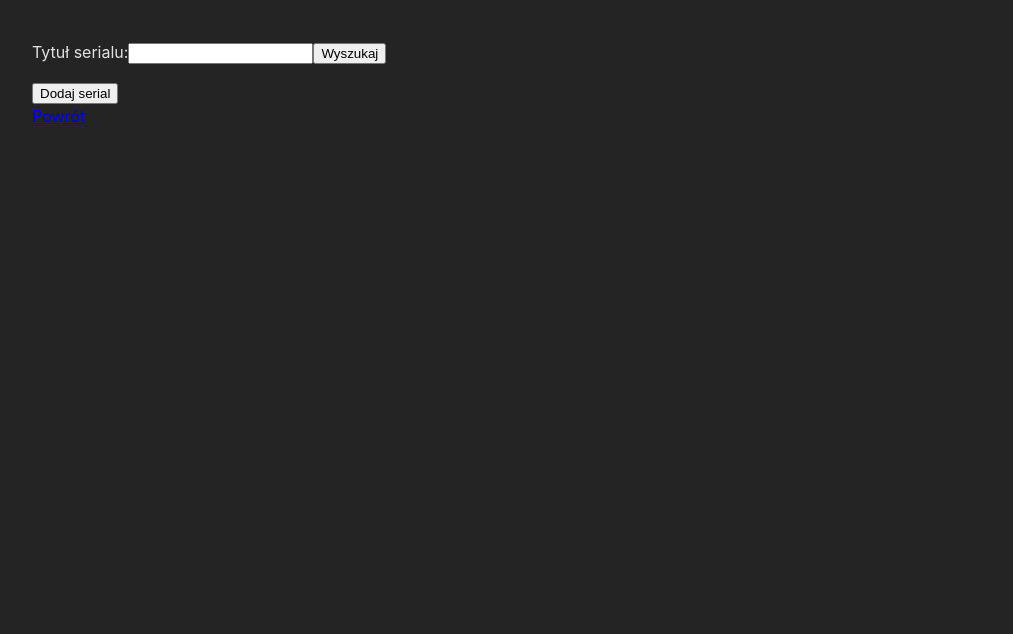
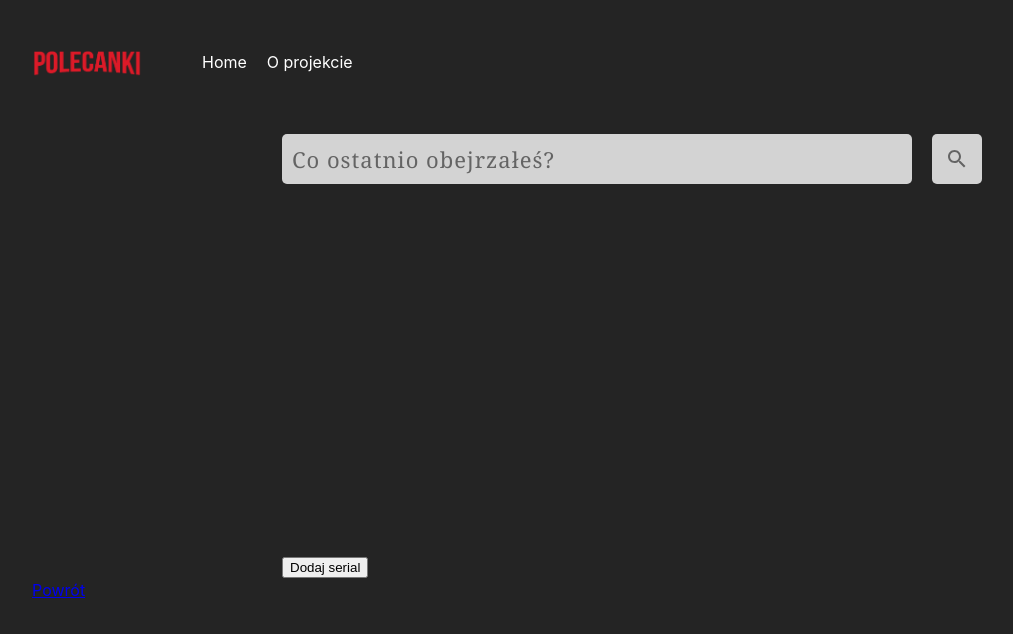
Before and after one commit to alwaw/Polecanki, a React (Vite) app: page /addNew in a window 1280 px wide. Shown: the top 634 px of the page, without its empty margins (8-1021 px from the left). Built offline with nearby package versions, Linux system fonts and the light colour scheme.

Commit message:
CSS has been added to the form in the AddNew component (still in progress)
to do: displaying the genres of the series as separate <li> elements. Currently, they are in an array within the dataAPI object

```diff
--- a/package.json
+++ b/package.json
@@ -10,6 +10,10 @@
     "preview": "vite preview"
   },
   "dependencies": {
+    "@emotion/react": "^11.11.4",
+    "@emotion/styled": "^11.11.5",
+    "@mui/icons-material": "^5.15.17",
+    "@mui/material": "^5.15.17",
     "match-sorter": "^6.3.4",
     "react": "^18.2.0",
     "react-dom": "^18.2.0",
--- a/src/components/AddNew/AddNew.jsx
+++ b/src/components/AddNew/AddNew.jsx
@@ -1,21 +1,51 @@
 import React from "react";
 import { TitlesContext } from "../../App";
 import { Link } from "react-router-dom";
+import { GENRE_ID } from "../../utils/GENRE_ID";
+import Navbar from "../Navbar/Navbar";
+import styles from "./AddNew.module.css";
+import IconButton from "@mui/material/IconButton";
+import SearchIcon from "@mui/icons-material/Search";
+
 
 function AddNew() {
   const { title, setTitle } = React.useContext(TitlesContext);
   const [pendingTitle, setPendingTitle] = React.useState("");
   const [dataAPI, setDataAPI] = React.useState({});
 
+  let arrayOfGenresNames = [];
+
   function titleSearching(event) {
     event.preventDefault();
 
     //everything about downloading data from TMDB:
-    function getDataFromAPI(id, title, src) {
+    function getDataFromAPI(id, title, src, overview, rating, genre) {
+      //I'm comparing IDs retrieved from the TMDB API with an array containing IDs and names of genres GENRE_ID.
+      const genre_ids = genre;
+      let arrayOfGenresObj = [];
+
+      for (let i = 0; i < genre_ids.length; i++) {
+        let newItem = GENRE_ID.filter((gen) => gen.id == genre_ids[i]);
+        arrayOfGenresObj.push(newItem);
+      }
+
+      //The array consists of [i] arrays, and within each array is an object - I extract the value 'name' from it.
+
+
+      for (let i = 0; i < arrayOfGenresObj.length; i++) {
+        let newItem = arrayOfGenresObj[i][0].name;
+        arrayOfGenresNames.push(newItem); // finally, an array with genre names is being created.
+      }
+
+      console.log(arrayOfGenresNames);
+
       const data = {
         id: id,
         title: title,
         URL_IMAGE: `https://image.tmdb.org/t/p/w500/${src}`,
+        overview: overview,
+        rating: rating,
+        genre_tags: arrayOfGenresNames,
       };
 
       const newObject = {
@@ -25,8 +55,11 @@ function AddNew() {
 
       setDataAPI(newObject);
 
-      console.log("data url image: " + data.URL_IMAGE);
+
+
     }
+
+
 
     const options = {
       method: "GET",
@@ -39,6 +72,7 @@ function AddNew() {
 
     const titleURL = encodeURIComponent(pendingTitle);
 
+    //fetch basic data: id, title (name), img src, overwiev, rating and genre ids
     fetch(
       `https://api.themoviedb.org/3/search/tv?query=${titleURL}&include_adult=false&language=en-US&page=1`,
       options
@@ -49,15 +83,21 @@ function AddNew() {
         getDataFromAPI(
           response.results[0].id,
           response.results[0].name,
-          response.results[0].poster_path
+          response.results[0].poster_path,
+          response.results[0].overview,
+          response.results[0].vote_average,
+          response.results[0].genre_ids
         );
       })
       .catch((err) => console.error(err));
+
+
   }
 
+
+
+
   function handleSubmit(event) {
-    //tutaj powinno być przekazanie całego obiektu z danymi o serialu do kolejnych komponentów
-
     event.preventDefault();
 
     //adding data about series to state => then display it in TitlesDisplay component
@@ -72,25 +112,79 @@ function AddNew() {
 
     setTitle(newTitle);
 
+
+
     // clear the field
     setPendingTitle("");
+
+
   }
+
+  //tutaj trzeba zrobić tak, aby tablica zaczęła działać i współpracować -
+  //konieczne jest mapowanie,
+  //zacznij od zamiany obiektu w tablicę Object.keys()
+
+  function handlerGenre(){
+    console.log(dataAPI.genre_tags);
+    let copyObj = {...dataAPI.genre_tags};
+    console.log(copyObj);
+  }
+
+
 
   return (
     <>
-      <form>
-        <label htmlFor="series-title">Tytuł serialu:</label>
+      <Navbar />
+      <form className={styles.formWrapper}>
+        <div className={styles.searchWrapper}>
+          <label htmlFor="series-title"></label>
+
           <input
+            className={styles.inputTitle}
             id="series-title"
             value={pendingTitle}
+            placeholder="Co ostatnio obejrzałeś?"
             onChange={(event) => {
               setPendingTitle(event.target.value);
             }}
           />
-        <button onClick={titleSearching}>Wyszukaj</button>
-        <p>{dataAPI.title}</p>
+
+          <IconButton
+            aria-label="search"
+            onClick={titleSearching}
+            className={styles.searchButton}
+            sx={{
+              backgroundColor: "white",
+              opacity: "0.8",
+              borderRadius: "5px",
+              height: "50px",
+            }}
+          >
+            <SearchIcon className={styles.searchIcon} />
+          </IconButton>
+        </div>
+        {/* Section with basic information about the series: title, description, and poster.*/}
+        <section className={styles.posterAndOverview}>
+          <div >
+            <img className={styles.poster} alt="" src={dataAPI.URL_IMAGE} />
+          </div>
+          <div className={styles.title}>
+            <div>{dataAPI.title}</div>
+          </div>
+          <div className={styles.overview}>
+            <div>{dataAPI.overview}</div>
+          </div>
+        </section>
+        <section className={styles.genreTags}>
+      {handlerGenre()}
+
+        </section>
+
         <p>{dataAPI.id}</p>
-        <img alt="" src={dataAPI.URL_IMAGE} />
+
+        <p>{dataAPI.rating}</p>
+        {/* <p>{dataAPI.genre_tags}</p> */}
+
         <button onClick={handleSubmit}>Dodaj serial</button>
       </form>
       <Link to="/">Powrót</Link>
@@ -98,4 +192,6 @@ function AddNew() {
   );
 }
 
+
+
 export default AddNew;
--- /dev/null
+++ b/src/components/AddNew/AddNew.module.css
@@ -0,0 +1,63 @@
+.formWrapper {
+    margin: 0 auto;
+    width: 700px;
+
+}
+
+/*search bar*/
+
+.searchWrapper {
+    display: flex;
+    width: 700px;
+    margin: 0;
+    padding: 0;
+    justify-content: flex-start;
+}
+
+.inputTitle {
+    width: 630px;
+    height: 50px;
+    background-color: white;
+    opacity: 0.8;
+    color: hsl(0, 0%, 25%);
+    font-family: Georgia, 'Times New Roman', Times, serif;
+    font-size: 22px;
+    padding: 0 10px;
+    letter-spacing: 1px;
+    border-radius: 5px;
+    margin: 0 20px 0 0;
+    border: none;
+}
+
+
+.searchButton {
+    height: 50px;
+    width: 50px;
+    background-color: white;
+}
+
+/* basic info: poster, title and overview*/
+
+.posterAndOverview {
+    display: flex;
+    height: 250px;
+    flex-direction: column;
+    flex-wrap: wrap;
+    margin: 60px 0;
+}
+
+.poster {
+    height: 250px;
+}
+
+.title {
+    font-size: 30px;
+    padding: 0 20px 40px 0px;
+    margin: 0;
+    font-weight: bold;
+}
+
+.overview {
+    width: 420px;
+    font-size: 15px;
+}
--- a/src/components/Layout/Layout.jsx
+++ b/src/components/Layout/Layout.jsx
@@ -2,28 +2,16 @@ import React from "react";
 import { Link, NavLink, Outlet } from "react-router-dom";
 import TitlesDisplay from "../TitlesDisplay/TitlesDisplay";
 import styles from "./Layout.module.css";
+import Navbar from "../Navbar/Navbar";
 
 function Layout() {
   return (
     <>
-      <header className={styles.header}>
-        <NavLink to="/">
-        <img
-          className={styles.img}
-          alt="polecanki logo"
-          src="src\assets\polecanki.png"
-        />
-        </NavLink>
-
-        <nav className={styles.navbar}>
-          <NavLink className={styles.navLink} to="/">Home </NavLink>
-          <NavLink className={styles.navLink} to="about">O projekcie </NavLink>
-        </nav>
-      </header>
+    <Navbar />
       <main>
         <Outlet />
       </main>
-    </>
+      </>
   );
 }
 
--- /dev/null
+++ b/src/components/Navbar/Navbar.jsx
@@ -0,0 +1,24 @@
+import React from "react";
+import { Link, NavLink, Outlet } from "react-router-dom";
+import styles from "./Navbar.module.css";
+
+function Navbar() {
+    return (
+
+          <header className={styles.header}>
+            <NavLink to="/">
+            <img
+              className={styles.img}
+              alt="polecanki logo"
+              src="src\assets\polecanki.png"
+            />
+            </NavLink>
+
+            <nav className={styles.navbar}>
+              <NavLink className={styles.navLink} to="/">Home </NavLink>
+              <NavLink className={styles.navLink} to="about">O projekcie </NavLink>
+            </nav>
+          </header>
+)}
+
+export default Navbar;
--- /dev/null
+++ b/src/components/Navbar/Navbar.module.css
@@ -0,0 +1,35 @@
+:root {
+    font-family: Inter, system-ui, Avenir, Helvetica, Arial, sans-serif;
+    line-height: 1.5;
+    font-weight: 400;
+    max-width: 1280px;
+    margin: 0 auto;
+    padding: 2rem;
+    color-scheme: light dark;
+    color: rgba(255, 255, 255, 0.87);
+    background-color: #242424;
+
+   }
+
+   .header {
+      display: flex;
+      flex-direction: row;
+      align-items: flex-end;
+      margin: 0 auto 50px 0;
+   }
+
+   .img {
+      width: 110px;
+   }
+
+   .navbar {
+      display: flex;
+      margin-left: 50px;
+
+   }
+
+   .navLink {
+      margin: 10px;
+      text-decoration: none;
+      color: white;
+   }
--- /dev/null
+++ b/src/utils/GENRE_ID.jsx
@@ -0,0 +1,66 @@
+export const GENRE_ID = [
+    {
+      id: 10759,
+      name: "Action & Adventure"
+    },
+    {
+      id: 16,
+      name: "Animation"
+    },
+    {
+      id: 35,
+      name: "Comedy"
+    },
+    {
+      id: 80,
+      name: "Crime"
+    },
+    {
+      id: 99,
+      name: "Documentary"
+    },
+    {
+      id: 18,
+      name: "Drama"
+    },
+    {
+      id: 10751,
+      name: "Family"
+    },
+    {
+      id: 10762,
+      name: "Kids"
+    },
+    {
+      id: 9648,
+      name: "Mystery"
+    },
+    {
+      id: 10763,
+      name: "News"
+    },
+    {
+      id: 10764,
+      name: "Reality"
+    },
+    {
+      id: 10765,
+      name: "Sci-Fi & Fantasy"
+    },
+    {
+      id: 10766,
+      name: "Soap"
+    },
+    {
+      id: 10767,
+      name: "Talk"
+    },
+    {
+      id: 10768,
+      name: "War & Politics"
+    },
+    {
+      id: 37,
+      name: "Western"
+    }
+  ]
```
Also changed, not shown: 1 other file (tests, documents, lock files or other folders). Lines whose indentation alone changed are shown as unchanged.
